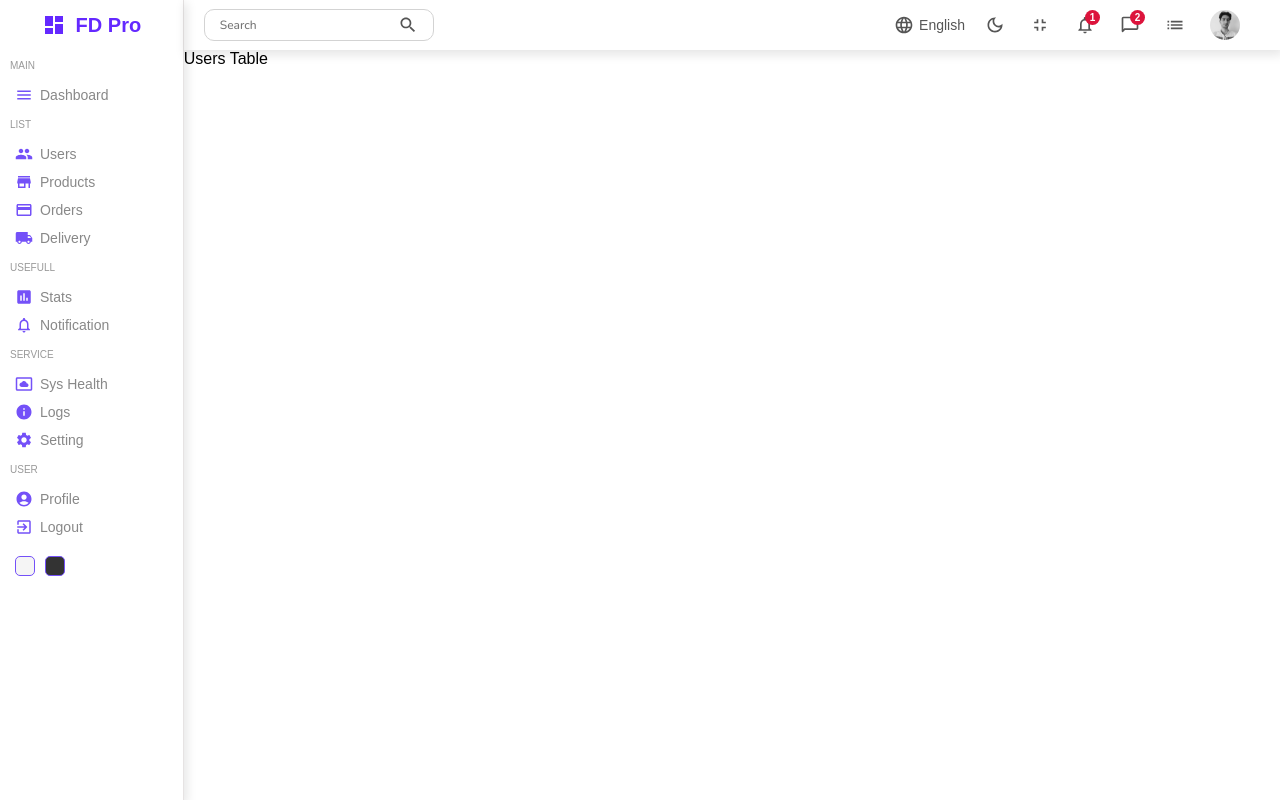
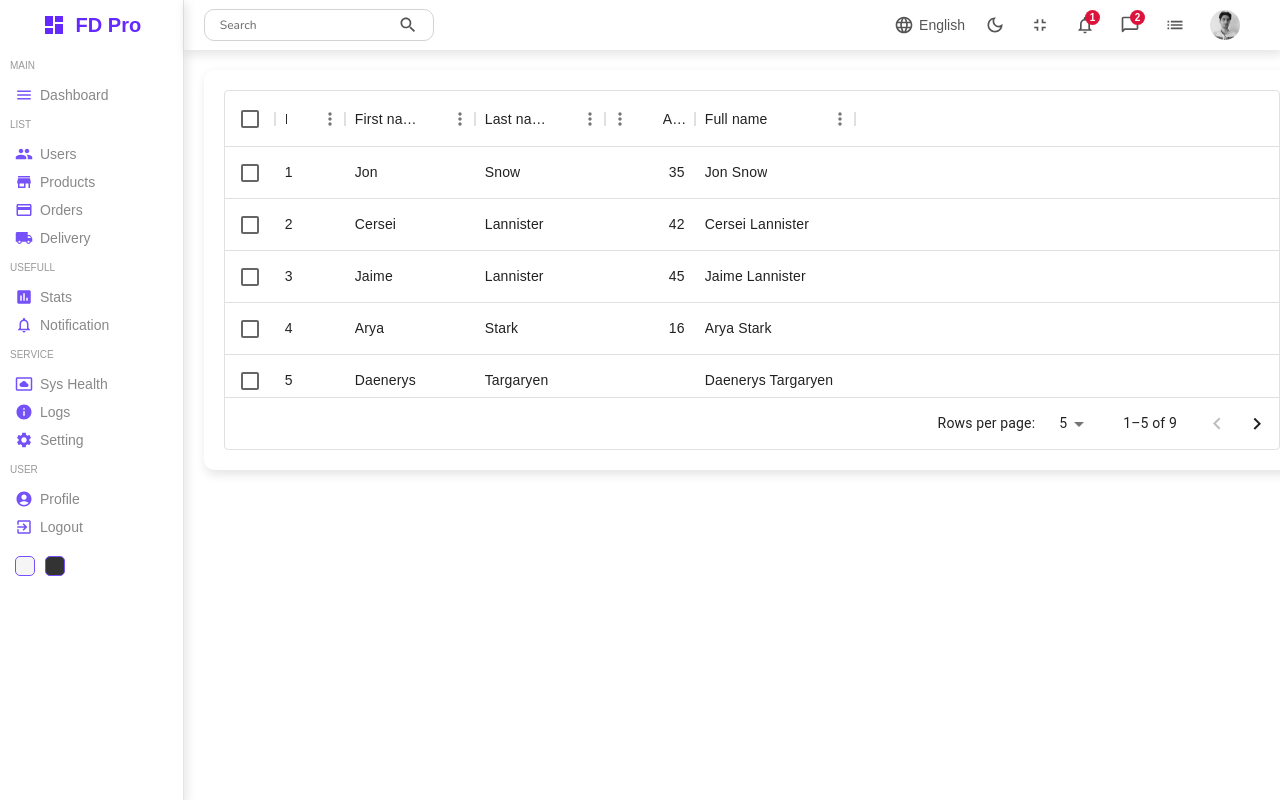
Before and after one commit to Mahdi-Hazrati/Fusion-Dashboard-Pro, a React (Create React App) app: page /users in a window 1280 px wide. Built offline with nearby package versions, Linux system fonts and the light colour scheme.

Commit message:
Users Page : Data Table of users information - mui

```diff
--- a/package.json
+++ b/package.json
@@ -7,6 +7,7 @@
     "@emotion/styled": "^11.11.0",
     "@mui/icons-material": "^5.11.16",
     "@mui/material": "^5.13.0",
+    "@mui/x-data-grid": "^6.5.0",
     "@testing-library/jest-dom": "^5.16.5",
     "@testing-library/react": "^13.4.0",
     "@testing-library/user-event": "^13.5.0",
--- a/src/Components/DataTable/DataTable.jsx
+++ b/src/Components/DataTable/DataTable.jsx
@@ -1,10 +1,55 @@
-import React from "react"
+import React from "react";
+import { DataGrid } from '@mui/x-data-grid';
 import "./datatable.scss"
 
+const columns = [
+  { field: 'id', headerName: 'ID', width: 70 },
+  { field: 'firstName', headerName: 'First name', width: 130 },
+  { field: 'lastName', headerName: 'Last name', width: 130 },
+  {
+    field: 'age',
+    headerName: 'Age',
+    type: 'number',
+    width: 90,
+  },
+  {
+    field: 'fullName',
+    headerName: 'Full name',
+    description: 'This column has a value getter and is not sortable.',
+    sortable: false,
+    width: 160,
+    valueGetter: (params) =>
+      `${params.row.firstName || ''} ${params.row.lastName || ''}`,
+  },
+];
 
-const DataTable = ()=>{
-    return(
-        <div>Users Table</div>
+const rows = [
+  { id: 1, lastName: 'Snow', firstName: 'Jon', age: 35 },
+  { id: 2, lastName: 'Lannister', firstName: 'Cersei', age: 42 },
+  { id: 3, lastName: 'Lannister', firstName: 'Jaime', age: 45 },
+  { id: 4, lastName: 'Stark', firstName: 'Arya', age: 16 },
+  { id: 5, lastName: 'Targaryen', firstName: 'Daenerys', age: null },
+  { id: 6, lastName: 'Melisandre', firstName: null, age: 150 },
+  { id: 7, lastName: 'Clifford', firstName: 'Ferrara', age: 44 },
+  { id: 8, lastName: 'Frances', firstName: 'Rossini', age: 36 },
+  { id: 9, lastName: 'Roxie', firstName: 'Harvey', age: 65 },
+];
+
+const DataTable = () => {
+    return (
+        <div className="dataTable" style={{ height: 400, width: '100%' }}>
+        <DataGrid
+          rows={rows}
+          columns={columns}
+          initialState={{
+              pagination: {
+                  paginationModel: { page: 0, pageSize: 5 },
+            },
+          }}
+          pageSizeOptions={[5, 10]}
+          checkboxSelection
+        />
+      </div>
     )
 }
 
--- a/src/Components/DataTable/datatable.scss
+++ b/src/Components/DataTable/datatable.scss
@@ -0,0 +1,7 @@
+.dataTable{
+    margin: 20px;
+    padding: 20px;
+    border-radius: 10px;
+    box-shadow: 2px 4px 10px 1px rgba(0, 0, 0, 0.1);
+
+}
```
Also changed, not shown: 1 other file (tests, documents, lock files or other folders).
